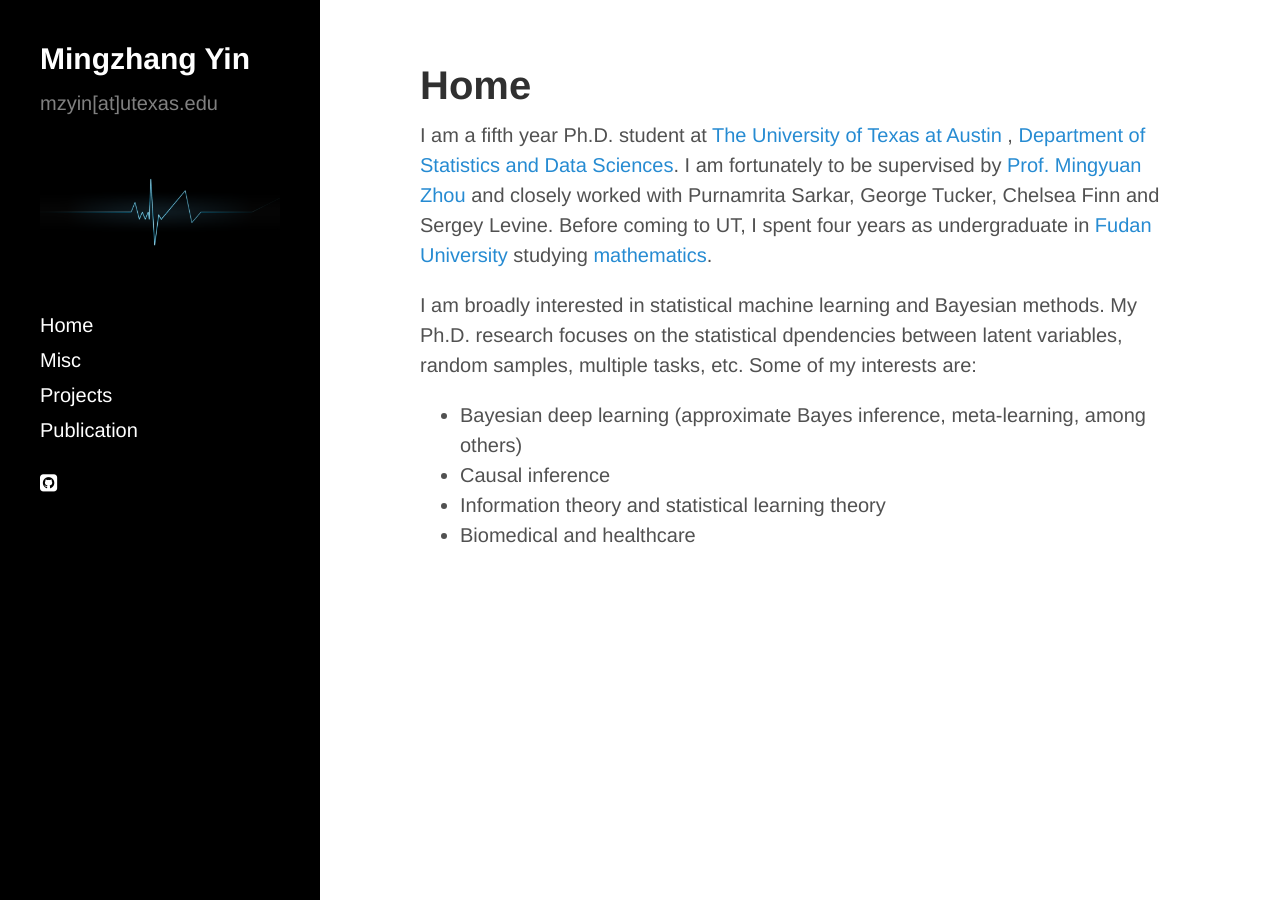
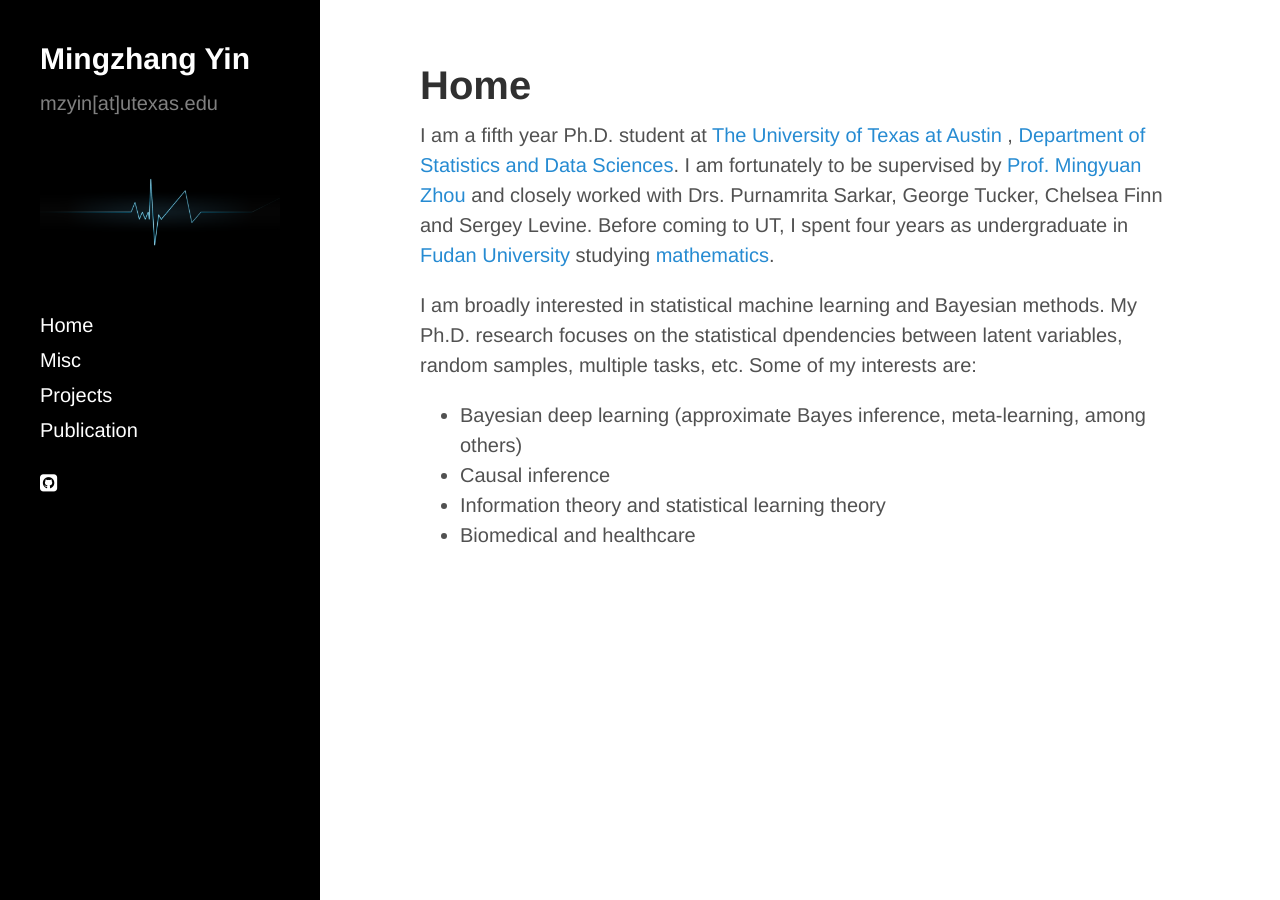
Before and after one commit to mingzhang-yin/mingzhang-yin.github.io, a Jekyll site: the page built from index.md, in a window 1280 px wide. Built offline with Jekyll 4.4.1, drawn with Linux system fonts in a browser that asks for light colours; nearby versions of some CDN libraries.

Commit message:
Update index.md

```diff
--- a/index.md
+++ b/index.md
@@ -12,7 +12,7 @@ title: Home
   <p>
   I am a fifth year Ph.D. student at
   <a href="https://www.utexas.edu">The University of Texas at Austin</a> , <a href="https://stat.utexas.edu">Department of Statistics and Data Sciences</a>. I am fortunately to be supervised by
-  <a href="https://mingyuanzhou.github.io">Prof. Mingyuan Zhou</a> and closely worked with Purnamrita Sarkar, George Tucker, Chelsea Finn and Sergey Levine.  Before coming to UT, I spent four years as undergraduate in <a href="http://www.fudan.edu.cn/en/"> Fudan University</a> studying <a href="http://math.fudan.edu.cn/olden/Index.htm"> mathematics</a>.
+  <a href="https://mingyuanzhou.github.io">Prof. Mingyuan Zhou</a> and closely worked with Drs. Purnamrita Sarkar, George Tucker, Chelsea Finn and Sergey Levine.  Before coming to UT, I spent four years as undergraduate in <a href="http://www.fudan.edu.cn/en/"> Fudan University</a> studying <a href="http://math.fudan.edu.cn/olden/Index.htm"> mathematics</a>.
 
   <p> I am broadly interested in statistical machine learning and Bayesian methods. My Ph.D. research focuses on the statistical dpendencies between latent variables, random samples, multiple tasks, etc. Some of my interests are: </p>
   <p>
```
